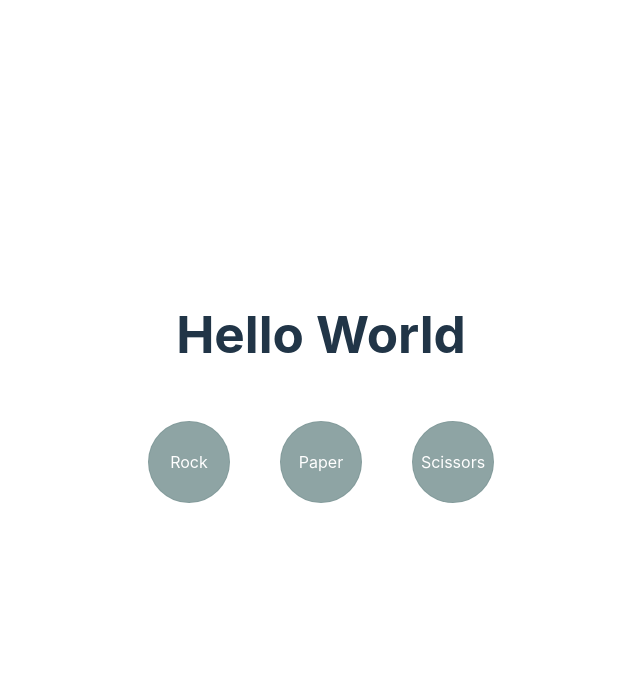
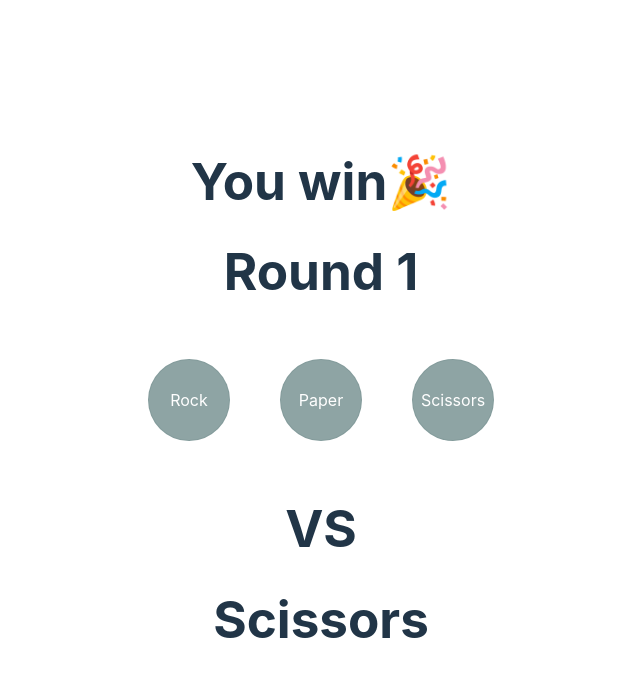
Before and after one commit to scottfzd/rock-paper-scissors, a React (Vite) app: page / in a window 1280 px wide. Both pictures are taken after a click on the element "Rock". Shown: the top 676 px of the page, without its empty margins (319-959 px from the left). Built offline with nearby package versions, Linux system fonts and the light colour scheme.

Commit message:
implement computer choice and display results

```diff
--- a/src/pages/GameInterface.jsx
+++ b/src/pages/GameInterface.jsx
@@ -1,26 +1,85 @@
 import { useState, useEffect } from "react";
+import '../App.css';
 
 function GameInterface() {
 
-    const [userChoice, setUserChoice] = useState("");
-
+    const [rounds, setRounds] = useState(1);
+    const [userChoice, setUserChoice] = useState(null);
     const [buttonsDisabled, setButtonsDisabled] = useState(false);
+    const [computerChoice, setComputerChoice] = useState(null);
+    const [results, setResults] = useState(null);
 
 
     const handleClick = (choice) => {
         setUserChoice(choice);
         setButtonsDisabled(true);
 
+        const computerChoice = getComputerChoice();
+        setComputerChoice(computerChoice);
     }
+
+    useEffect(() => {
+        if (userChoice != null && computerChoice != null) {
+            calculateResults();
+        }
+    }, [userChoice, computerChoice]);
 
 
     useEffect(() => {
-        console.log(userChoice);
-    }, [userChoice]);
+        console.log(results);
+
+        if (results) {
+            setTimeout(() => {
+                console.log("Delayed for 1 second.");
+                setComputerChoice(null);
+                setUserChoice(null);
+                setRounds(prevRounds => prevRounds + 1);
+                setResults(null);
+                setButtonsDisabled(false);
+            }, 3000);
+        }
+
+    }, [results]);
+
+    const getComputerChoice = () => {
+        const array = ["Rock", "Paper", "Scissors"];
+
+        const randomIndex = Math.floor(Math.random() * 3);
+
+        const computerChoice = array[randomIndex];
+
+        return computerChoice;
+    }
+
+    const calculateResults = () => {
+        let results = "";
+        if (computerChoice === userChoice) {
+            results = "Tie";
+        } else {
+
+            switch (userChoice) {
+                case "Rock":
+                    results = computerChoice === "Paper" ? "You lose" : "You win🎉";
+                    break;
+                case "Paper":
+                    results = computerChoice === "Rock" ? "You win🎉" : "You lose";
+                    break;
+                case "Scissors":
+                    results = computerChoice === "Paper" ? "You win🎉" : "You lose";
+                    break;
+            }
+        }
+
+        setResults(results);
+
+    }
 
     return (
         <>
-        <h1>Hello World</h1>
+
+        {results && <h1>{results}</h1>}
+        <h1>Round {rounds}</h1>
+
 
         <div className="options">
             <div className={`option ${buttonsDisabled ? "disabled" : ""}`} onClick={() => !buttonsDisabled && handleClick('Rock')}>
@@ -33,6 +92,12 @@ function GameInterface() {
                 <p>Scissors</p>
             </div>
         </div>
+
+        <h1>VS</h1>
+
+        <div className="computerChoice">
+            {computerChoice && <h1>{computerChoice}</h1>}
+        </div>
         </>
     );
 }
```
